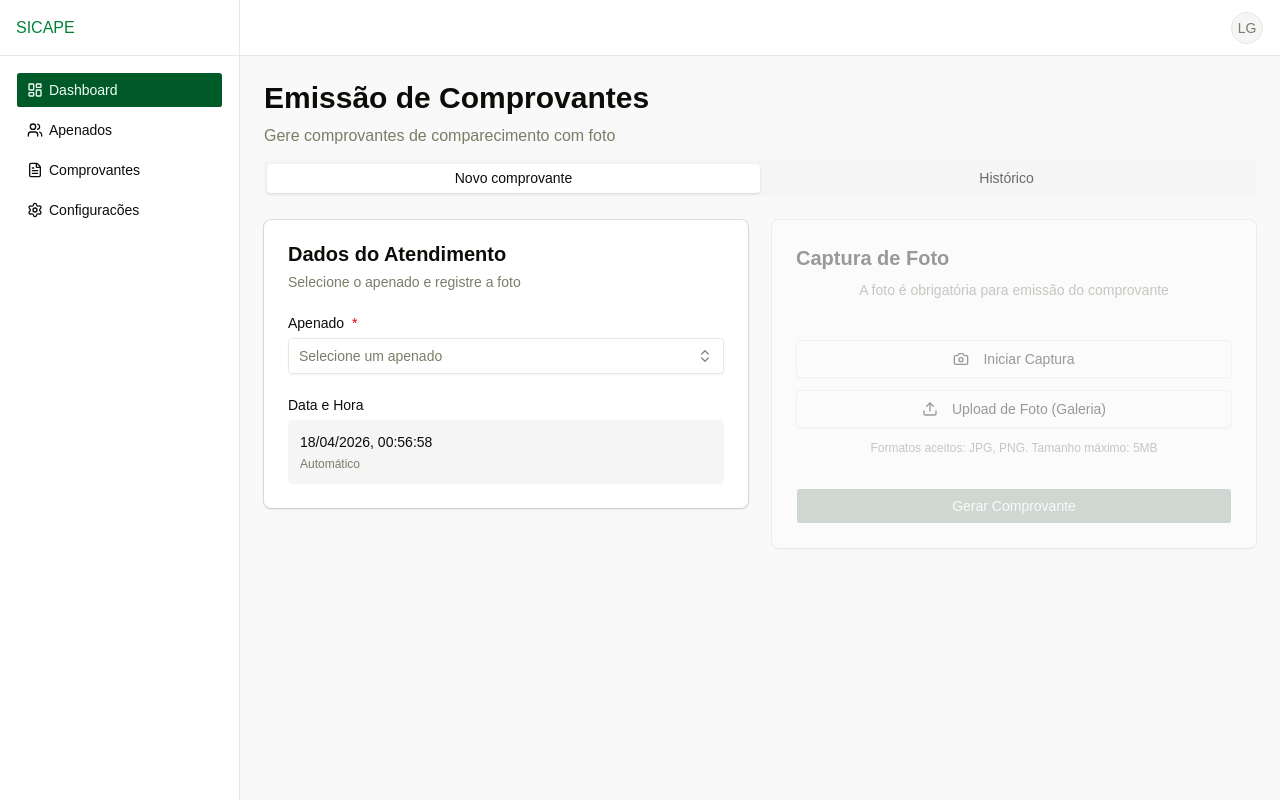
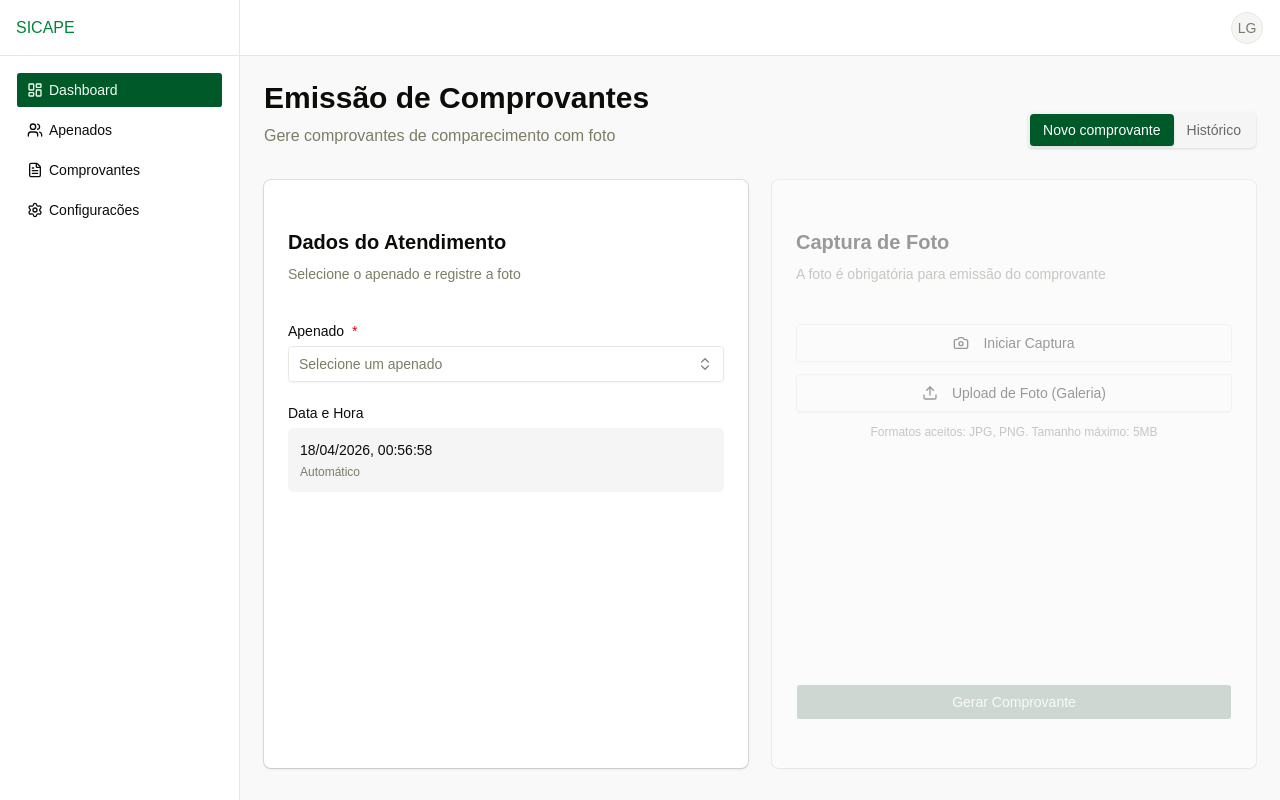
Before and after one commit to CS-PI-2026-Integrados/front-end, a React (Vite) app: page /dashboard/atendimento in a window 1280 px wide. Built offline with nearby package versions, Linux system fonts and the light colour scheme.

Commit message:
style: otimiza layout do painel e refatora design das abas

```diff
--- a/src/components/service/ConvictedCard.jsx
+++ b/src/components/service/ConvictedCard.jsx
@@ -1,6 +1,6 @@
 import { useMemo } from 'react'
 import { cn } from '@/lib/utils.js'
-import { Card, CardContent, CardHeader, CardTitle, CardDescription } from '@/components/ui/card'
+import { Card, CardContent, CardHeader, CardTitle } from '@/components/ui/card'
 import { Label } from '@/components/ui/label.jsx'
 import { SelectConvicted } from './SelectConvicted.jsx'
 
@@ -19,18 +19,14 @@ export function ConvictedCard({ className, atendimento, onChangeAtendimento }) {
   )
 
   return (
-    <Card
-      className={cn('flex flex-col gap-4 rounded-xl py-4 shadow-sm md:gap-6 md:py-6', className)}
-    >
-      <CardHeader className="grid auto-rows-min grid-rows-[auto_auto] items-start gap-2 px-4 pb-0 md:px-6">
-        <CardTitle className="text-lg leading-none font-semibold md:text-xl">
+    <Card className={cn('flex flex-col overflow-hidden rounded-xl shadow-sm', className)}>
+      <CardHeader className="shrink-0 flex-col items-start space-y-1 px-4 pt-4 pb-4 md:px-6 md:pt-6">
+        <CardTitle className="items-start text-lg font-semibold md:text-xl">
           Dados do Atendimento
         </CardTitle>
-        <CardDescription className="text-muted-foreground text-sm">
-          Selecione o apenado e registre a foto
-        </CardDescription>
+        <p className="text-muted-foreground text-sm">Selecione o apenado e registre a foto</p>
       </CardHeader>
-      <CardContent className="space-y-4 px-4 pb-0 md:space-y-6 md:px-6">
+      <CardContent className="flex-1 space-y-4 overflow-y-auto px-4 pb-4 md:space-y-6 md:px-6 md:pb-6">
         <SelectConvicted atendimento={atendimento} onChangeAtendimento={onChangeAtendimento} />
         <div className="space-y-2">
           <Label>Data e Hora</Label>
--- a/src/components/service/PhotoCaptureCard.jsx
+++ b/src/components/service/PhotoCaptureCard.jsx
@@ -27,16 +27,16 @@ export function PhotoCaptureCard({
   } = usePhotoCaptureCard({ photo, onPhotoSelect })
 
   return (
-    <Card className={cn('flex flex-col shadow-sm', className)}>
-      <CardHeader className="flex-col items-start space-y-1 pb-4 md:items-center">
+    <Card className={cn('flex flex-col overflow-hidden rounded-xl shadow-sm', className)}>
+      <CardHeader className="shrink-0 flex-col items-start space-y-1 px-4 pt-4 pb-4 md:px-6 md:pt-6">
         <CardTitle className="items-start text-lg font-semibold md:text-xl">
           Captura de Foto
         </CardTitle>
-        <p className="text-muted-foreground text-left text-sm md:text-center">
+        <p className="text-muted-foreground text-sm">
           A foto é obrigatória para emissão do comprovante
         </p>
       </CardHeader>
-      <CardContent className="flex flex-1 flex-col justify-end space-y-4 px-6">
+      <CardContent className="flex flex-1 flex-col justify-end space-y-4 overflow-y-auto px-4 pb-4 md:px-6 md:pb-6">
         {preview ? (
           <div className="flex w-full flex-row justify-center gap-4">
             {apenado && (
--- a/src/pages/Service.jsx
+++ b/src/pages/Service.jsx
@@ -69,43 +69,55 @@ const Service = () => {
   }
 
   return (
-    <div className="mx-auto max-w-7xl p-4 md:p-6">
-      <div>
+    <div className="mx-auto flex max-w-7xl flex-col p-4 md:h-[calc(100vh-4rem)] md:p-6">
+      <Tabs defaultValue="novo" className="flex min-h-0 w-full flex-1 flex-col">
+        <div className="mb-6 flex shrink-0 flex-col justify-between gap-4 md:flex-row md:items-end">
           <div>
             <h1 className="text-2xl font-bold md:text-3xl">Emissão de Comprovantes</h1>
             <p className="text-muted-foreground mt-2 text-sm md:text-base">
               Gere comprovantes de comparecimento com foto
             </p>
           </div>
+          <TabsList className="bg-muted text-muted-foreground inline-flex h-9 w-full shrink-0 items-center justify-center rounded-lg p-0.5 shadow-sm md:w-auto">
+            <TabsTrigger
+              value="novo"
+              className="ring-offset-background focus-visible:ring-ring data-[state=active]:bg-primary inline-flex h-full items-center justify-center rounded-md px-3 text-sm font-medium whitespace-nowrap transition-all focus-visible:ring-2 focus-visible:ring-offset-2 focus-visible:outline-none disabled:pointer-events-none disabled:opacity-50 data-[state=active]:text-white data-[state=active]:shadow-sm"
+            >
+              Novo comprovante
+            </TabsTrigger>
+            <TabsTrigger
+              value="historico"
+              className="ring-offset-background focus-visible:ring-ring data-[state=active]:bg-primary inline-flex h-full items-center justify-center rounded-md px-3 text-sm font-medium whitespace-nowrap transition-all focus-visible:ring-2 focus-visible:ring-offset-2 focus-visible:outline-none disabled:pointer-events-none disabled:opacity-50 data-[state=active]:text-white data-[state=active]:shadow-sm"
+            >
+              Histórico
+            </TabsTrigger>
+          </TabsList>
+        </div>
+
         {errorMessage && (
-          <div className="bg-destructive/10 border-destructive text-destructive mt-4 rounded-lg border p-3 text-sm">
+          <div className="bg-destructive/10 border-destructive text-destructive mb-4 shrink-0 rounded-lg border p-3 text-sm">
             {errorMessage}
           </div>
         )}
-        <div className="py-3">
-          <Tabs defaultValue="novo" className="w-full">
-            <TabsList className="mb-4 grid w-full grid-cols-2 md:inline-flex md:w-auto">
-              <TabsTrigger value="novo">Novo comprovante</TabsTrigger>
-              <TabsTrigger value="historico">Histórico</TabsTrigger>
-            </TabsList>
 
         <TabsContent
           value="novo"
-              className="flex w-full flex-col items-start gap-6 md:flex-row"
+          className="mt-0 flex min-h-0 w-full flex-1 flex-col gap-6 outline-none md:flex-row md:items-stretch"
         >
           <form id="form-atendimento" onSubmit={handleFinalSubmit} className="contents">
             <ConvictedCard
-                  className="w-full md:flex-1"
+              className="w-full md:h-full md:flex-1"
               atendimento={atendimento}
               onChangeAtendimento={handleChangeAtendimento}
               isSubmitting={isSubmitting}
             />
             <div
-                  className={`w-full transition-all duration-300 md:flex-1 ${
+              className={`flex min-h-0 w-full flex-col transition-all duration-300 md:flex-1 ${
                 !isReadyToCapture ? 'pointer-events-none opacity-40 grayscale-[0.5]' : ''
               }`}
             >
               <PhotoCaptureCard
+                className="flex-1 md:h-full"
                 isReady={isReadyToCapture}
                 isSubmitting={isSubmitting}
                 photo={fotoAtendimento}
@@ -117,8 +129,6 @@ const Service = () => {
         </TabsContent>
       </Tabs>
     </div>
-      </div>
-    </div>
   )
 }
 
```
Lines whose indentation alone changed are shown as unchanged.
